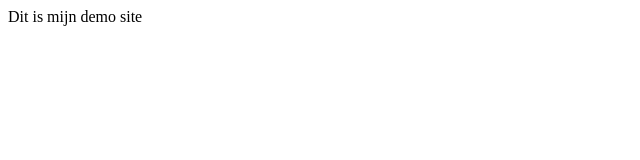
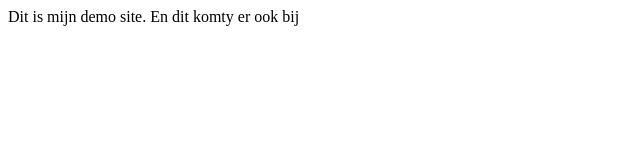
Before and after one commit to ryanatvlietland/demo, a plain HTML site: page index.html in a window 1280 px wide. Shown: the whole page, without its empty margins (0-640 px from the left). Drawn offline with Linux system fonts and the light colour scheme.

Commit message:
wijziging

```diff
--- a/index.html
+++ b/index.html
@@ -4,7 +4,7 @@
 </head>
 
   <body>
-    Dit is mijn demo site
+    Dit is mijn demo site. En dit komty er ook bij
   </body>
 
 </html>
```
